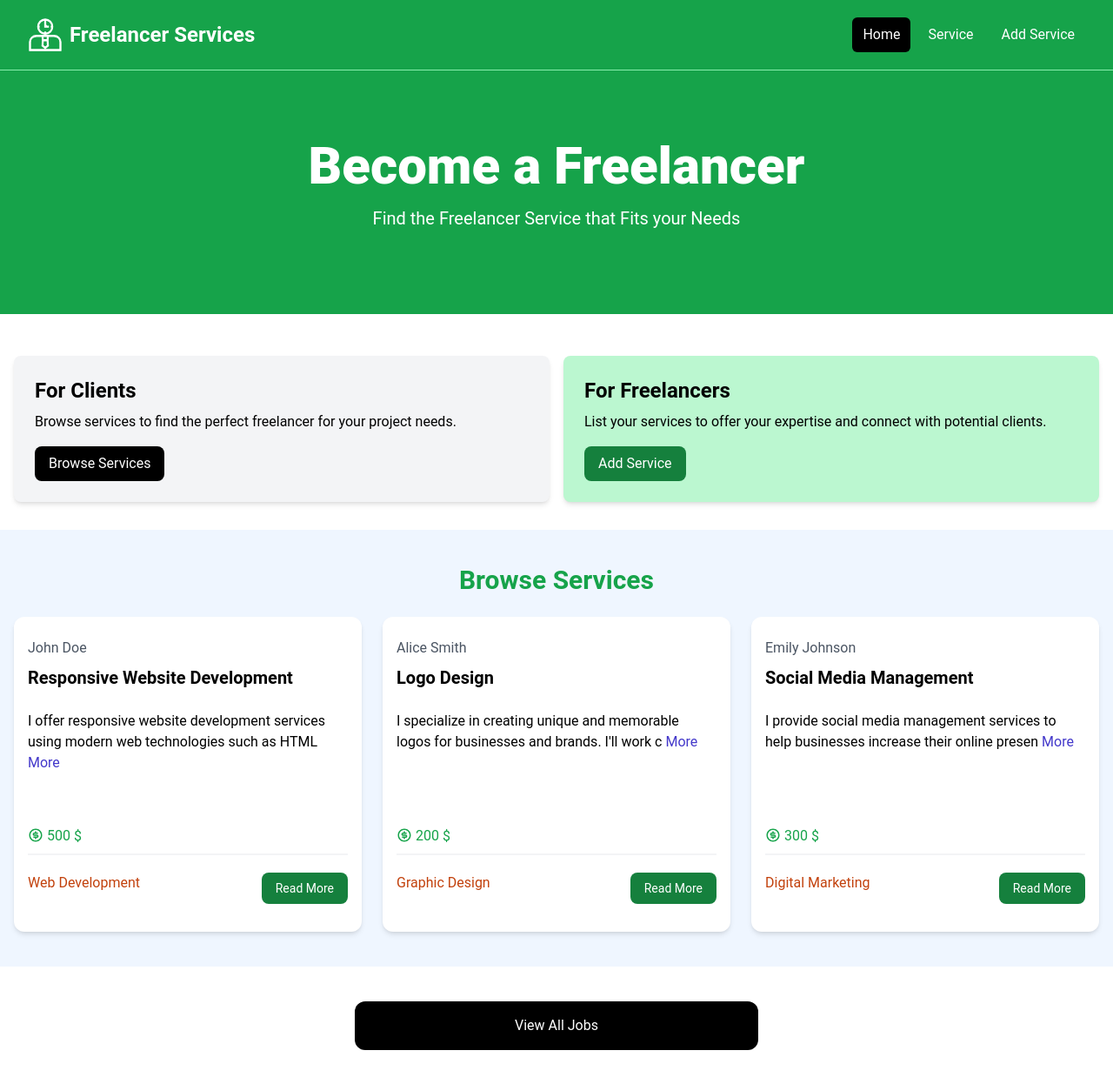
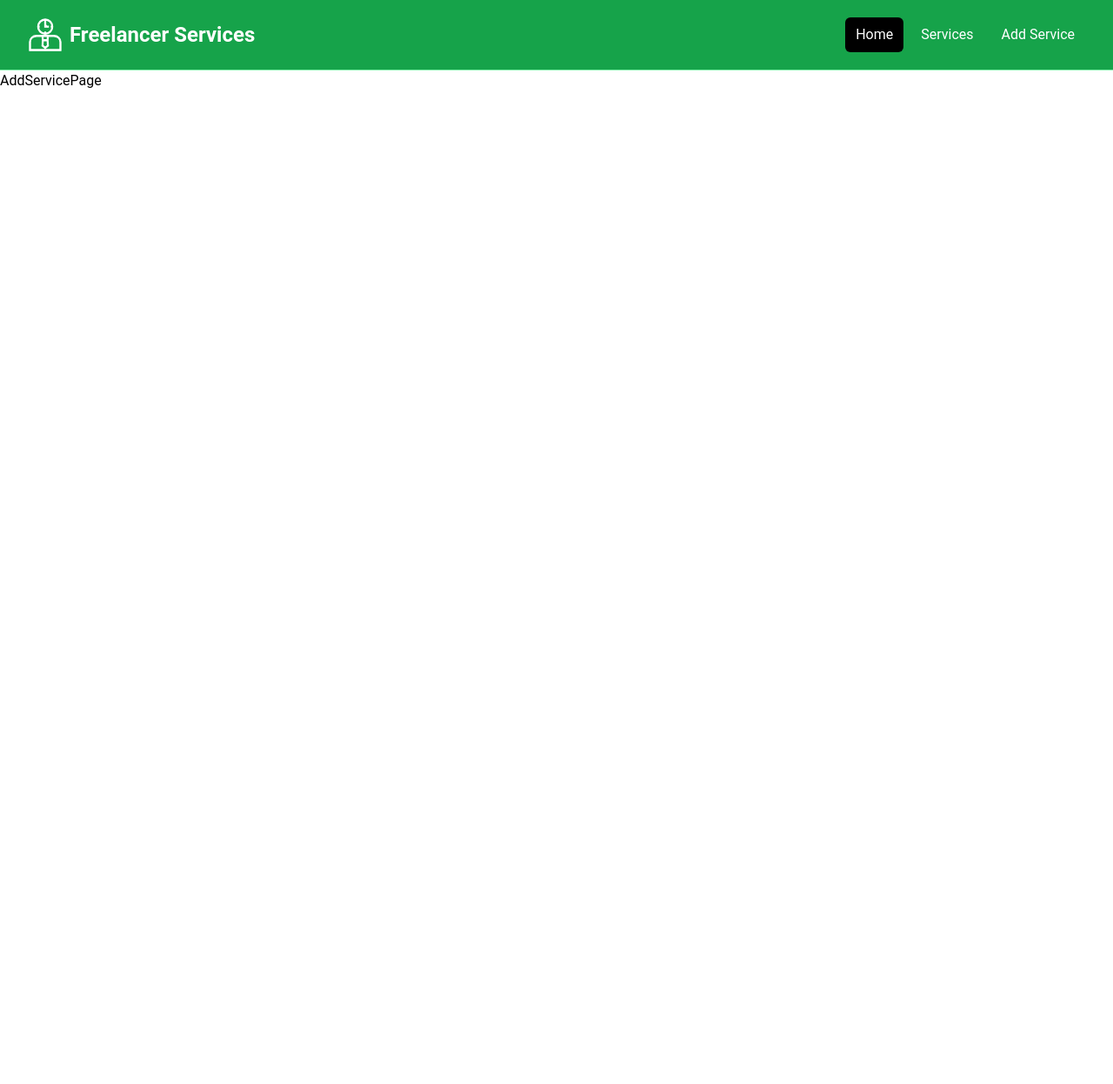
Before and after one commit to themehdiq/React-Freelance-Service-Web-App, a React (Vite) app: page /add-service in a window 1280 px wide. Shown: the whole page at 87% size. After the commit the page ends 800 px from the top, so only its background shows below. Built offline with nearby package versions, Linux system fonts and the light colour scheme.

Commit message:
configured react-router-dom, pages, layouts, and links

```diff
--- a/src/App.jsx
+++ b/src/App.jsx
@@ -1,18 +1,29 @@
 import React from "react";
-import Navbar from "./components/Navbar";
-import Hero from "./components/Hero";
-import HomeCards from "./components/HomeCards";
-import ServiceListings from "./components/ServiceListings";
-import ViewAllServices from "./components/ViewAllServices";
+import {
+  Route,
+  createBrowserRouter,
+  createRoutesFromElements,
+  RouterProvider,
+} from "react-router-dom";
+import HomePage from "./pages/HomePage";
+import MainLayout from "./layouts/MainLayout";
+import ServicesPage from "./pages/ServicesPage";
+import AddServicePage from "./pages/AddServicePage";
+
+const router = createBrowserRouter(
+  createRoutesFromElements(
+    <Route path="/" element={<MainLayout />}>
+      <Route index element={<HomePage />} />
+      <Route path="services" element={<ServicesPage />} />
+      <Route path="add-service" element={<AddServicePage />} />
+    </Route>
+  )
+);
 
 const App = () => {
   return (
     <>
-      <Navbar></Navbar>
-      <Hero />
-      <HomeCards />
-      <ServiceListings></ServiceListings>
-      <ViewAllServices></ViewAllServices>
+      <RouterProvider router={router} />
     </>
   );
 };
--- a/src/components/HomeCards.jsx
+++ b/src/components/HomeCards.jsx
@@ -1,5 +1,6 @@
 import React from "react";
 import Card from "./Card";
+import { Link } from "react-router-dom";
 
 const HomeCards = () => {
   return (
@@ -12,12 +13,12 @@ const HomeCards = () => {
               Browse services to find the perfect freelancer for your project
               needs.
             </p>
-            <a
-              href="/jobs.html"
+            <Link
+              to="/services"
               className="inline-block bg-black text-white rounded-lg px-4 py-2 hover:bg-gray-700"
             >
               Browse Services
-            </a>
+            </Link>
           </Card>
           <Card bg="bg-green-200">
             <h2 className="text-2xl font-bold">For Freelancers</h2>
@@ -25,12 +26,12 @@ const HomeCards = () => {
               List your services to offer your expertise and connect with
               potential clients.
             </p>
-            <a
+            <Link
               href="/add-job.html"
               className="inline-block bg-green-700 text-white rounded-lg px-4 py-2 hover:bg-indigo-600"
             >
               Add Service
-            </a>
+            </Link>
           </Card>
         </div>
       </div>
--- a/src/components/Navbar.jsx
+++ b/src/components/Navbar.jsx
@@ -1,4 +1,5 @@
 import React from "react";
+import { Link } from "react-router-dom";
 import freelanceLogo from "../assets/freelance_logo.svg";
 
 const Navbar = () => {
@@ -8,10 +9,7 @@ const Navbar = () => {
         <div className="flex h-20 items-center justify-between">
           <div className="flex flex-1 items-center justify-center md:items-stretch md:justify-start">
             {/* <!-- Logo --> */}
-            <a
-              className="flex flex-shrink-0 items-center mr-4"
-              href="/index.html"
-            >
+            <Link className="flex flex-shrink-0 items-center mr-4" to="/">
               <img
                 className="h-10 w-auto decoration-red-600"
                 src={freelanceLogo}
@@ -20,27 +18,27 @@ const Navbar = () => {
               <span className="hidden md:block text-white text-2xl font-bold ml-2">
                 Freelancer Services
               </span>
-            </a>
+            </Link>
             <div className="md:ml-auto">
               <div className="flex space-x-2">
-                <a
-                  href="/index.html"
+                <Link
+                  href="/"
                   className="text-white bg-black hover:bg-gray-900 hover:text-white rounded-md px-3 py-2"
                 >
                   Home
-                </a>
-                <a
-                  href="/jobs.html"
+                </Link>
+                <Link
+                  to="/services"
                   className="text-white hover:bg-gray-900 hover:text-white rounded-md px-3 py-2"
                 >
-                  Service
-                </a>
-                <a
-                  href="/add-job.html"
+                  Services
+                </Link>
+                <Link
+                  to="/add-service"
                   className="text-white hover:bg-gray-900 hover:text-white rounded-md px-3 py-2"
                 >
                   Add Service
-                </a>
+                </Link>
               </div>
             </div>
           </div>
--- a/src/components/ServiceListing.jsx
+++ b/src/components/ServiceListing.jsx
@@ -1,6 +1,7 @@
 import React from "react";
 import { useState } from "react";
 import { RiMoneyDollarCircleLine } from "react-icons/ri";
+import { Link } from "react-router-dom";
 
 const ServiceListing = ({ service }) => {
   const [showFullDescription, setShowFullDescription] = useState(false);
@@ -26,7 +27,7 @@ const ServiceListing = ({ service }) => {
               setShowFullDescription((previousState) => !previousState);
             }}
           >
-            {showFullDescription ? "Less" : "More"}
+            {showFullDescription ? "Less" : "...More"}
           </button>
         </div>
 
@@ -39,12 +40,12 @@ const ServiceListing = ({ service }) => {
 
         <div className="flex flex-col lg:flex-row justify-between mb-4">
           <div className="text-orange-700 mb-3">{service.category}</div>
-          <a
-            href={`/jobs/${service.id}`}
+          <Link
+            to={`/jobs/${service.id}`}
             className="h-[36px] bg-green-700 hover:bg-green-600 text-white px-4 py-2 rounded-lg text-center text-sm"
           >
             Read More
-          </a>
+          </Link>
         </div>
       </div>
     </div>
--- a/src/components/ViewAllServices.jsx
+++ b/src/components/ViewAllServices.jsx
@@ -1,14 +1,15 @@
 import React from "react";
+import { Link } from "react-router-dom";
 
 const ViewAllServices = () => {
   return (
     <section className="m-auto max-w-lg my-10 px-6">
-      <a
-        href={`/jobs`}
+      <Link
+        to="/services"
         className="block bg-black text-white text-center py-4 px-6 rounded-xl hover:bg-gray-700"
       >
-        View All Jobs
-      </a>
+        View All Services
+      </Link>
     </section>
   );
 };
--- /dev/null
+++ b/src/layouts/MainLayout.jsx
@@ -0,0 +1,14 @@
+import React from "react";
+import { Outlet } from "react-router-dom";
+import Navbar from "../components/Navbar";
+
+const MainLayout = () => {
+  return (
+    <>
+      <Navbar />
+      <Outlet />
+    </>
+  );
+};
+
+export default MainLayout;
--- /dev/null
+++ b/src/pages/AddServicePage.jsx
@@ -0,0 +1,7 @@
+import React from "react";
+
+const AddServicePage = () => {
+  return <div>AddServicePage</div>;
+};
+
+export default AddServicePage;
--- /dev/null
+++ b/src/pages/HomePage.jsx
@@ -0,0 +1,18 @@
+import React from "react";
+import Hero from "../components/Hero";
+import HomeCards from "../components/HomeCards";
+import ServiceListings from "../components/ServiceListings";
+import ViewAllServices from "../components/ViewAllServices";
+
+const HomePage = () => {
+  return (
+    <>
+      <Hero />
+      <HomeCards />
+      <ServiceListings />
+      <ViewAllServices />
+    </>
+  );
+};
+
+export default HomePage;
--- /dev/null
+++ b/src/pages/ServicesPage.jsx
@@ -0,0 +1,14 @@
+import React from "react";
+import Hero from "../components/Hero";
+import ServiceListings from "../components/ServiceListings";
+
+const ServicesPage = () => {
+  return (
+    <>
+      <Hero />
+      <ServiceListings />
+    </>
+  );
+};
+
+export default ServicesPage;
```
